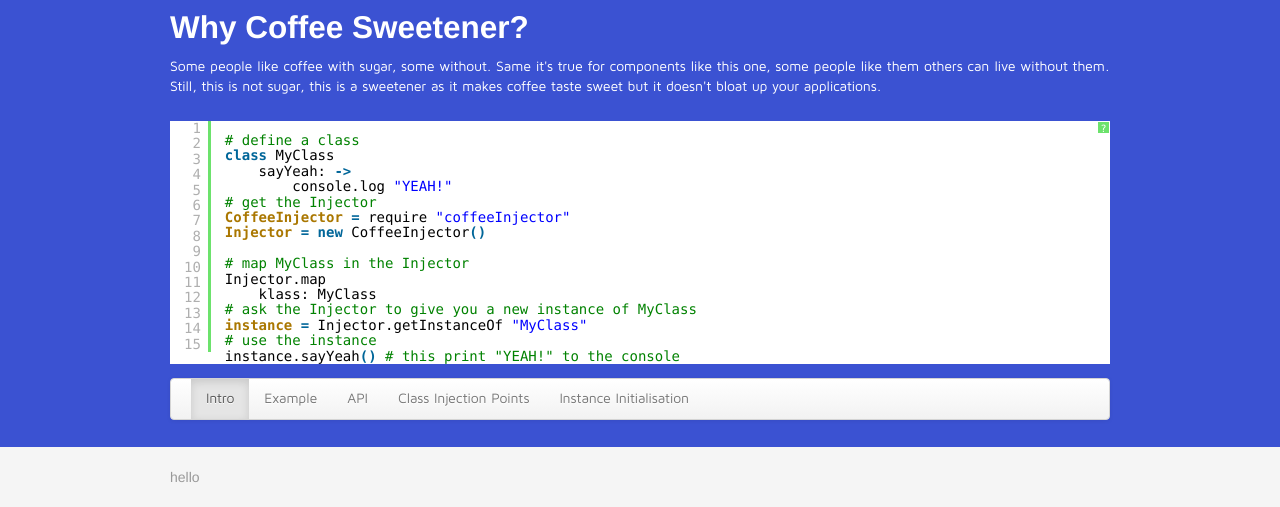
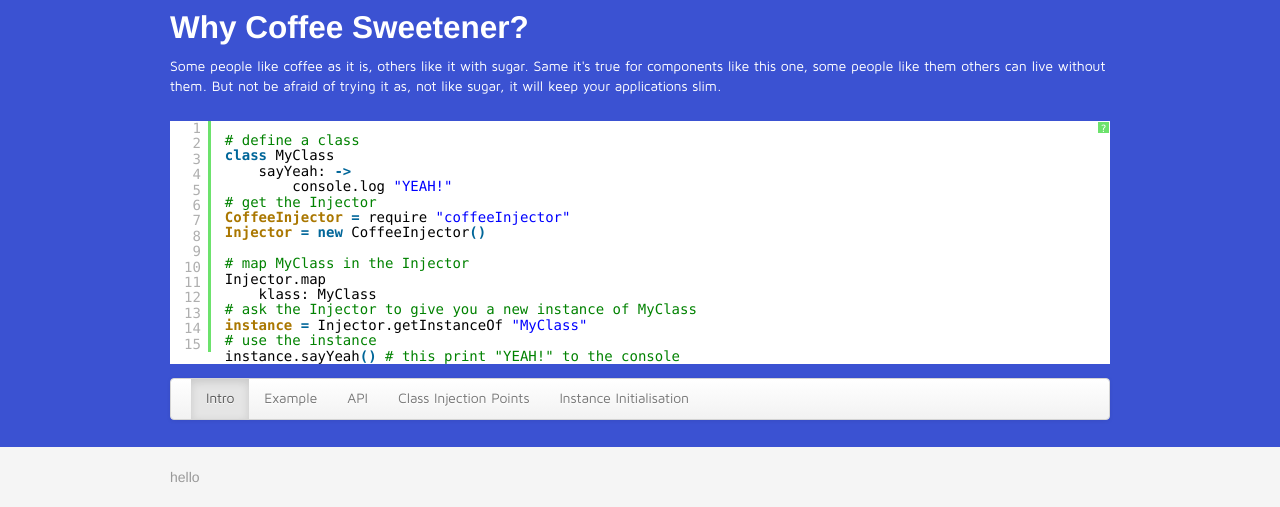
Before and after one commit to vizio360/coffee-sweetener, a plain HTML site: page index.html in a window 1280 px wide. Shown: the part 293-800 px from the top of the page. Drawn offline with nearby package versions, Linux system fonts and the light colour scheme.

Commit message:
updated description

```diff
--- a/index.html
+++ b/index.html
@@ -94,8 +94,7 @@
                    This is a small utility component that you can use in your applications to ease the management of dependencies between objects. The idea is simple, you have a factory object (we'll call this the injector) where you define some mappings. Each mapping has a unique id defined by you. From different modules you can query the injector to give you a new instance of a specific mapping. Within classes you can define dependecies which will be satisfied on creation of a new instance of that specific class.
                     </p>
                     <h2>Why Coffee Sweetener?</h2>
-                    <p>Some people like coffee with sugar, some without. Same it's true for components like this one, some people like them others can live without them. Still, this is not sugar, this is a sweetener as it makes coffee taste sweet but it doesn't bloat up your applications.</p>
-
+                    <p>Some people like coffee as it is, others like it with sugar. Same it's true for components like this one, some people like them others can live without them. But not be afraid of trying it as, not like sugar, it will keep your applications slim.</p>
                 </div>
                 <div class="span12">
 <pre class="brush: coffee">
```
